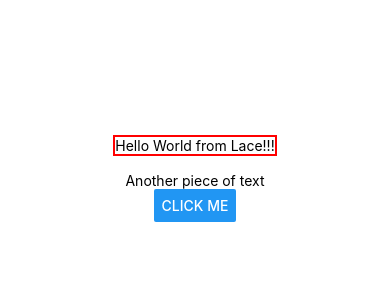
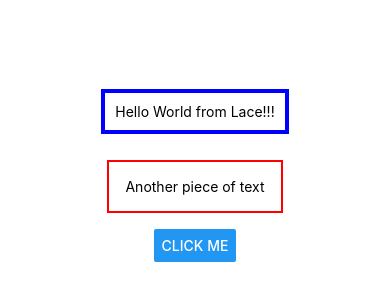
Before and after one commit to Adrion10/my-app, a React Native app: screen / in a window 390 px wide. Shown: the part 252-552 px from the top of the page. Built offline with nearby package versions, Linux system fonts and the light colour scheme.

Commit message:
StyleSheet.

```diff
--- a/App.js
+++ b/App.js
@@ -5,12 +5,29 @@ export default function App() {
   return (
     <View style={styles.container}>
       <View>
-        <Text style={{ margin: 16, borderWidth: 2, borderColor: "red" }}>
+        <Text
+          style={styles.dummyText}
+          // style={{
+          //   margin: 16,
+          //   borderWidth: 2,
+          //   borderColor: "red",
+          //   padding: 16,
+          // }}
+        >
           Hello World from Lace!!!
         </Text>
       </View>
 
-      <Text>Another piece of text</Text>
+      <Text
+        style={{
+          margin: 16,
+          borderWidth: 2,
+          borderColor: "red",
+          padding: 16,
+        }}
+      >
+        Another piece of text
+      </Text>
       <StatusBar style="auto" />
       <Button title="Click Me" />
     </View>
@@ -24,4 +41,10 @@ const styles = StyleSheet.create({
     alignItems: "center",
     justifyContent: "center",
   },
+  dummyText: {
+    margin: 10,
+    padding: 10,
+    borderWidth: 4,
+    borderColor: "blue",
+  },
 });
```
